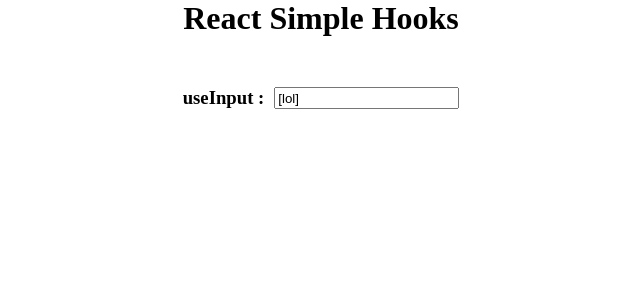
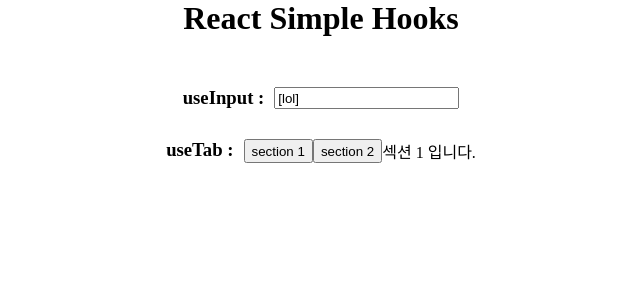
Before and after one commit to rkdvnfma90/react-simple-hooks, a React (Create React App) app: page / in a window 1280 px wide. Shown: the top 300 px of the page, without its empty margins (319-959 px from the left). Built offline with nearby package versions, Linux system fonts and the light colour scheme.

Commit message:
add useTabs hook

```diff
--- a/src/App.css
+++ b/src/App.css
@@ -17,6 +17,7 @@
 
 .app-hooks {
   display: flex;
+  margin-bottom: 30px;
 }
 
 .app-desc {
--- a/src/App.js
+++ b/src/App.js
@@ -1,5 +1,6 @@
 import React from 'react'
 import { useInput } from './hooks/useInput.js'
+import { useTabs } from './hooks/useTabs.js'
 import './App.css'
 
 const App = () => {
@@ -18,13 +19,25 @@ const App = () => {
       content: '섹션 2 입니다.',
     },
   ]
+  const { currentItem, changeItem } = useTabs(0, content)
 
   return (
     <div className="app-main">
       <h1 className="app-title">React Simple Hooks</h1>
+
       <section className="app-hooks">
         <h3 className="app-desc">useInput : </h3>
         <input placeholder="Name" {...name} />
+      </section>
+
+      <section className="app-hooks">
+        <h3 className="app-desc">useTab : </h3>
+        {content.map((section, index) => (
+          <button key={index} onClick={() => changeItem(index)}>
+            {section.tab}
+          </button>
+        ))}
+        {currentItem.content}
       </section>
     </div>
   )
--- a/src/hooks/useTab.js
+++ /dev/null
@@ -1 +0,0 @@
-export const useTab = () => {}
--- /dev/null
+++ b/src/hooks/useTabs.js
@@ -0,0 +1,14 @@
+import { useState } from 'react'
+
+export const useTabs = (initialTab, allTabs) => {
+  const [currentIndex, setCurrentIndex] = useState(initialTab)
+
+  if (!allTabs || !Array.isArray(allTabs)) {
+    return
+  }
+
+  return {
+    currentItem: allTabs[currentIndex],
+    changeItem: setCurrentIndex,
+  }
+}
```
